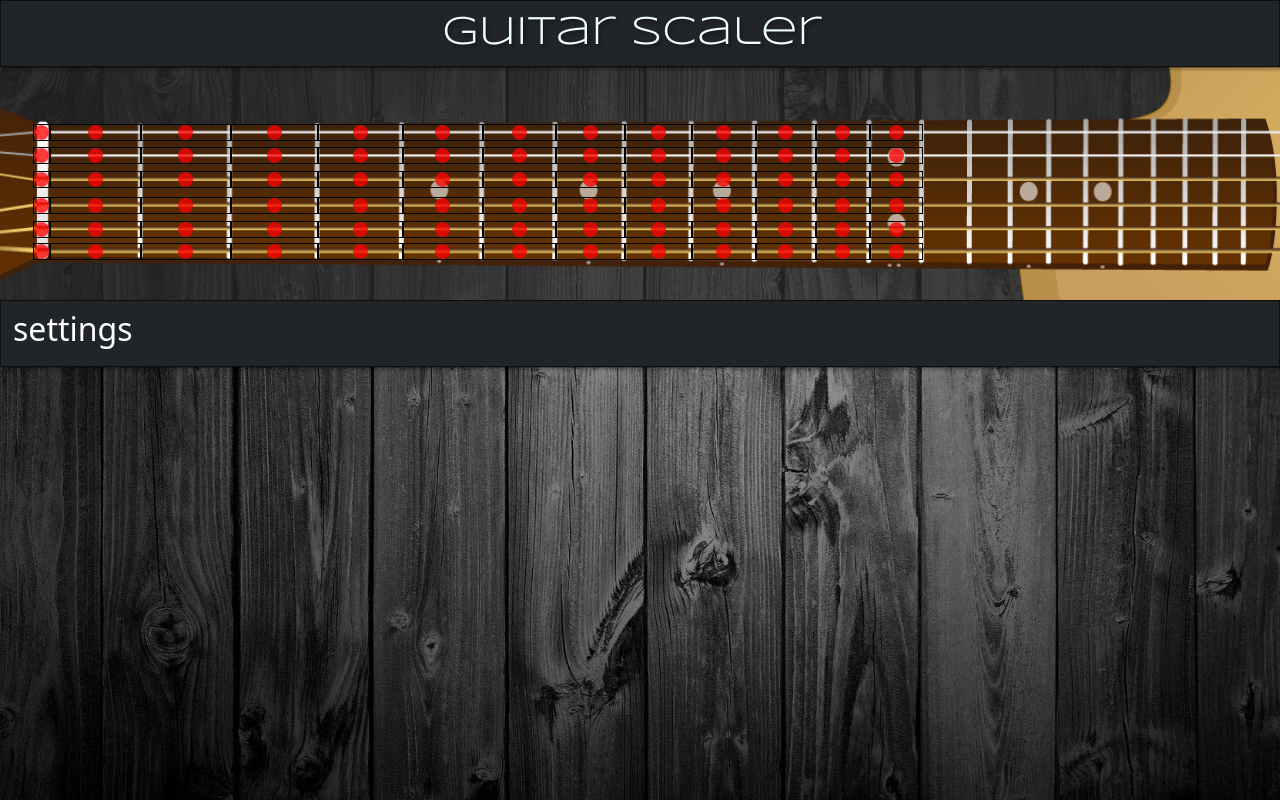
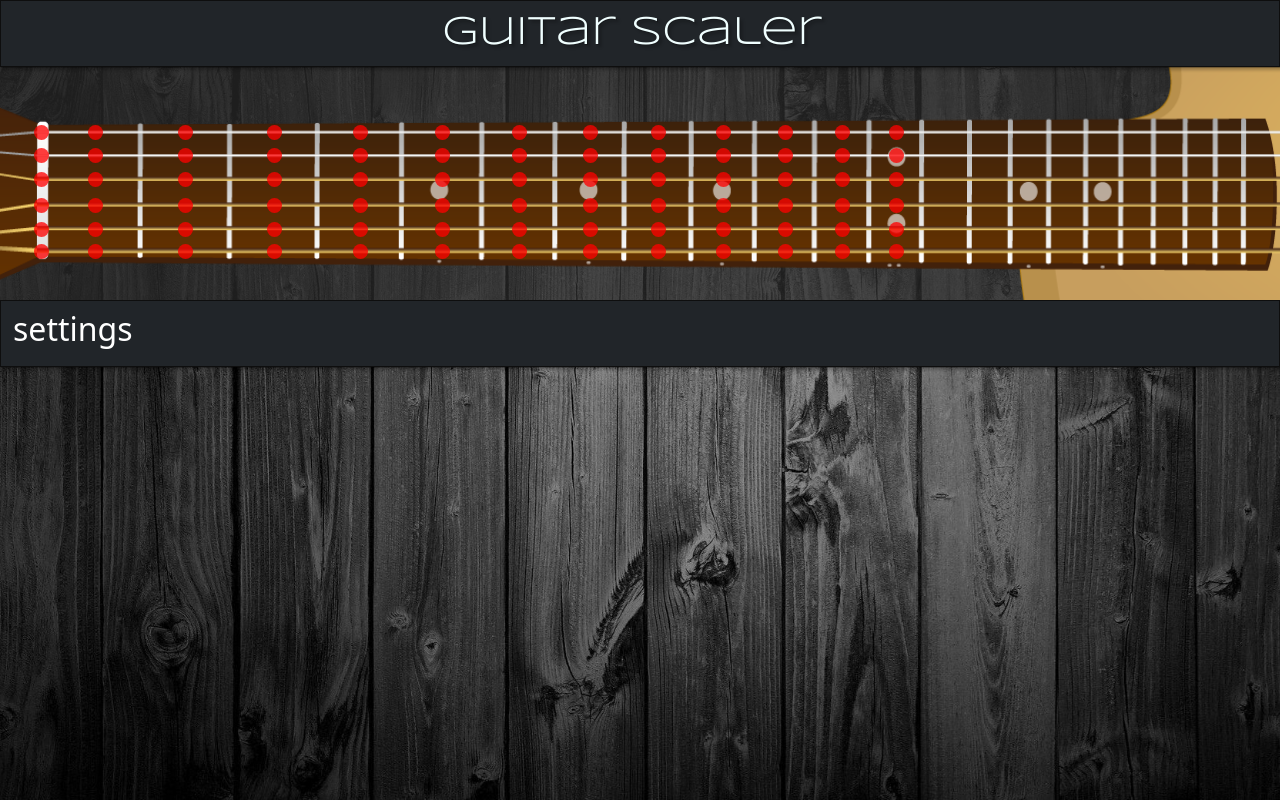
Before and after one commit to mdu830/guitar-scaler, a React (Create React App) app in the folder client/: page /scaler in a window 1280 px wide. Built offline with nearby package versions, Linux system fonts and the light colour scheme.

Commit message:
started creating scale object data and passing it to components

```diff
--- a/client/src/components/scaler/grids/highE.js
+++ b/client/src/components/scaler/grids/highE.js
@@ -2,7 +2,11 @@ import '../style.css'
 import Grid from '@mui/material/Grid'
 import Dot from '../Dot'
 
-export default function highE() {
+export default function highE(data) {
+
+    const fingerPlacement = data.data
+    console.log(fingerPlacement)
+
     return (
         <div>
             {/* High e String */}
--- a/client/src/components/scaler/scalerGrid.js
+++ b/client/src/components/scaler/scalerGrid.js
@@ -5,18 +5,19 @@ import G from './grids/G'
 import D from './grids/D'
 import A from './grids/A'
 import E from './grids/E'
-
+import eMinorKey from './scales/keyMinorE'
 
 export default function ScalerGrid() {
+    const defaultKey = eMinorKey;
+    // console.log(defaultKey.E)
     return (
         <div>
-            {/* each grid needs a for loop to reduce repetitive lines of code */}
-            <HighE />
-            <B />
-            <G />
-            <D />
-            <A />
-            <E />
+            <HighE data={defaultKey.highE}/>
+            <B data={defaultKey.B}/>
+            <G data={defaultKey.G}/>
+            <D data={defaultKey.D}/>
+            <A data={defaultKey.A}/>
+            <E data={defaultKey.E}/>
         </div>
     )
 }
--- /dev/null
+++ b/client/src/components/scaler/scales/keyMinorE.js
@@ -0,0 +1,58 @@
+const eMinorKey = {
+
+    highE: {
+        fret0: true,
+        fret3: true,
+        fret5: true,
+        fret7: true,
+        fret10: true,
+        fret12: true
+    },
+
+    B: {
+        fret0: true,
+        fret3: true,
+        fret5: true,
+        fret8: true,
+        fret10: true,
+        fret12: true
+    },
+
+    G: {
+        fret0: true,
+        fret2: true,
+        fret4: true,
+        fret7: true,
+        fret9: true,
+        fret12: true
+    },
+
+    D: {
+        fret0: true,
+        fret2: true,
+        fret5: true,
+        fret7: true,
+        fret9: true,
+        fret12: true
+    },
+
+    A: {
+        fret0: true,
+        fret2: true,
+        fret5: true,
+        fret7: true,
+        fret10: true,
+        fret12: true
+    },
+
+    E: {
+        fret0: true,
+        fret3: true,
+        fret5: true,
+        fret7: true,
+        fret10: true,
+        fret12: true
+    }
+}
+
+export default eMinorKey;
--- a/client/src/components/scaler/style.css
+++ b/client/src/components/scaler/style.css
@@ -48,6 +48,7 @@
 
 #highE, #B, #G, #D, #A, #E {
     margin-left: 1%;
+    padding: auto
 }
 
 .fret0, .fret1, .fret2,
@@ -56,7 +57,7 @@
 .fret9, .fret10, .fret11,
 .fret12 {
     /* background-color: rgba(255, 0, 0, 0.507); */
-    border: black 1px solid;
+    border: rgba(0, 0, 0, 0) 1px solid;
 }
 
 
```
